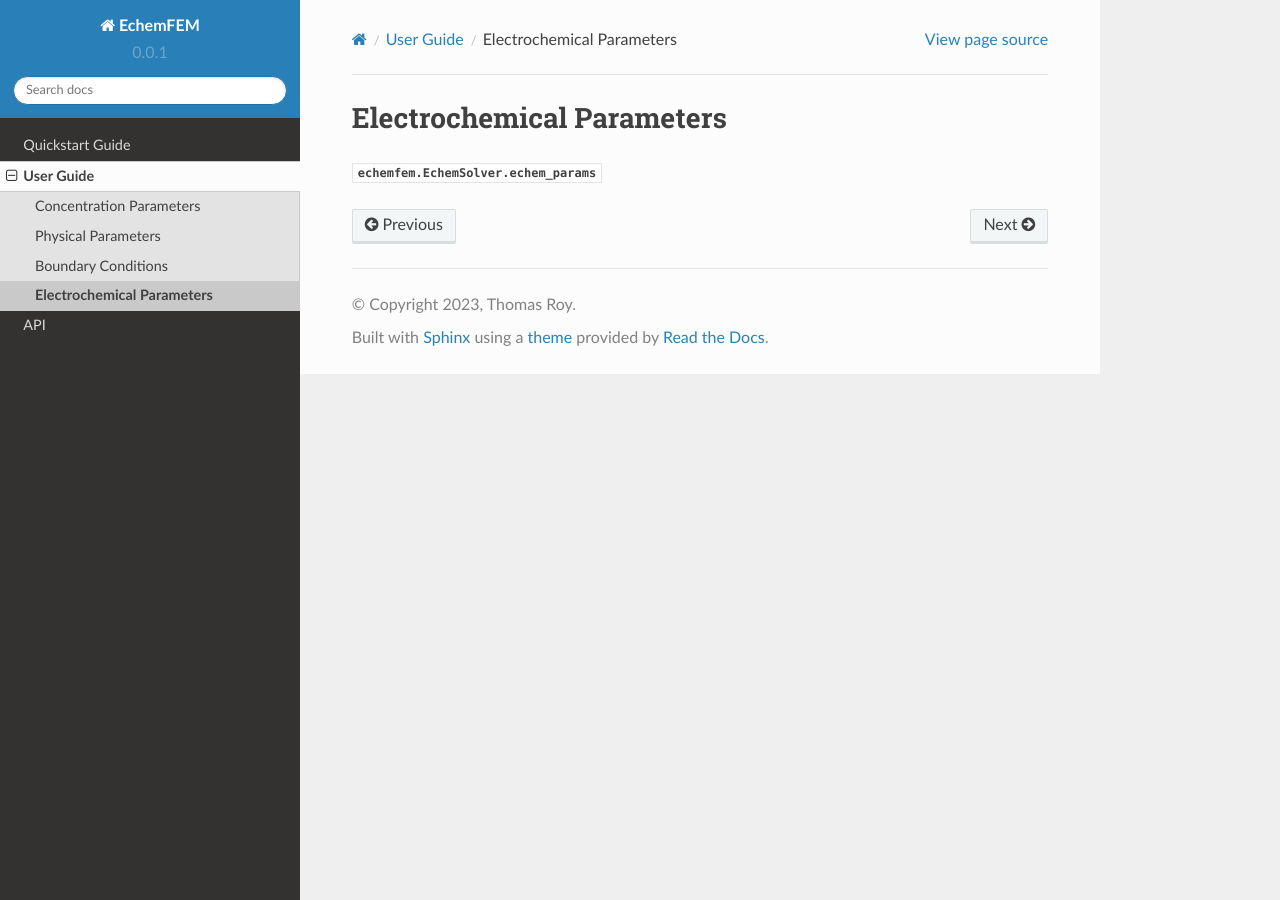
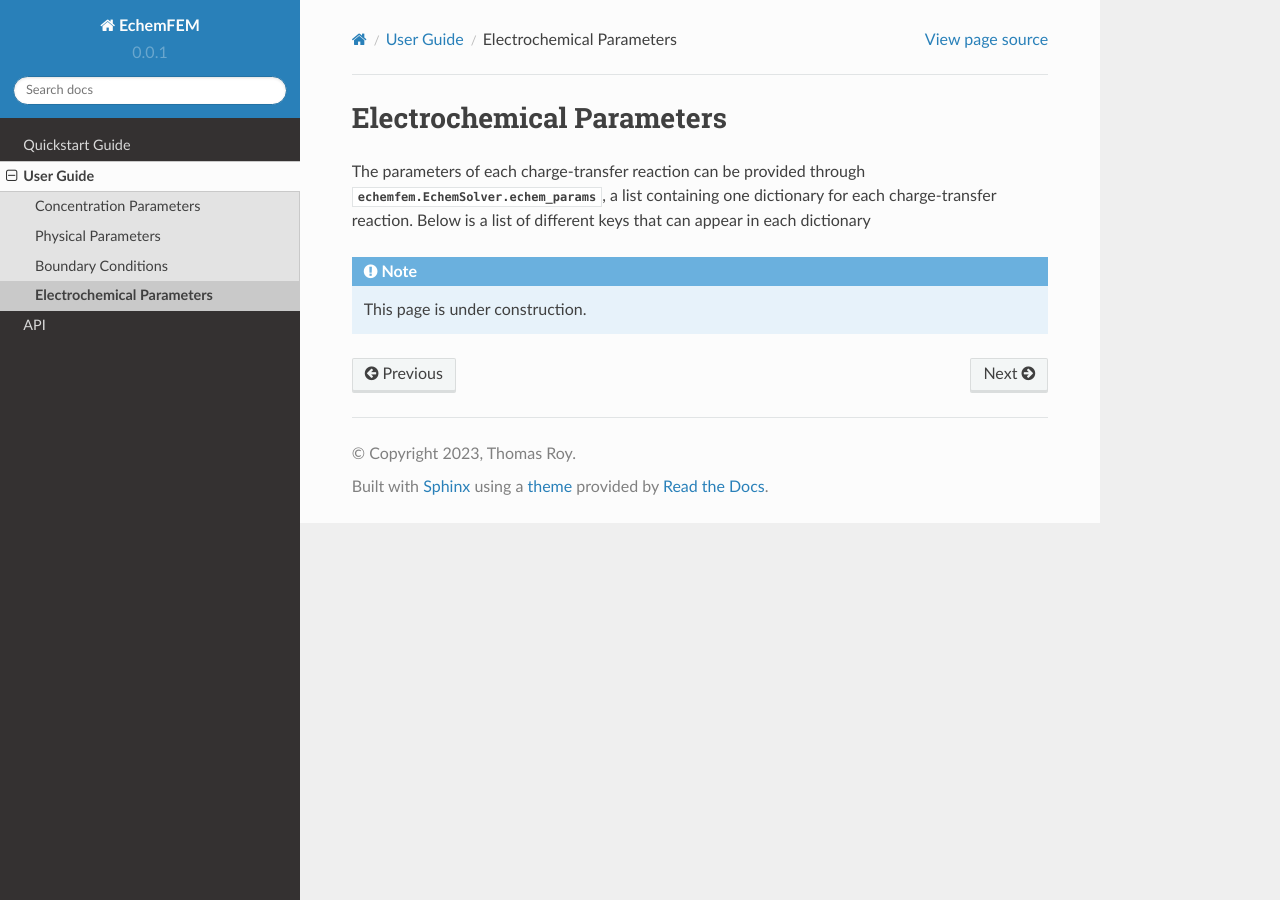
Before and after one commit to LLNL/echemfem, a Sphinx documentation site: the page built from docs/source/user_guide/echem_params.rst, in a window 1280 px wide. Built offline with Sphinx 7.4.7 and the Read the Docs theme 2.0.0, drawn with Linux system fonts in a browser that asks for light colours.

Commit message:
minor description and under construction notes

```diff
--- a/docs/source/user_guide/conc_params.rst
+++ b/docs/source/user_guide/conc_params.rst
@@ -12,3 +12,7 @@ each species. Below is a list of different keys that can appear in each dictiona
 * :Key: ``"bulk"``
   :Type: :py:class:`float`, firedrake expression
   :Description: Concentration at the "bulk". This value is used in :meth:`echemfem.EchemSolver.setup_solver`
+
+.. note::
+
+   This page is under construction.
--- a/docs/source/user_guide/echem_params.rst
+++ b/docs/source/user_guide/echem_params.rst
@@ -1,4 +1,11 @@
 Electrochemical Parameters
 ==========================
 
-:attr:`echemfem.EchemSolver.echem_params`
+The parameters of each charge-transfer reaction can be provided through
+:attr:`echemfem.EchemSolver.echem_params`, a list containing one dictionary for
+each charge-transfer reaction. Below is a list of different keys that can
+appear in each dictionary
+
+.. note::
+
+   This page is under construction.
```
Also changed, not shown: docs/source/user_guide/boundary_conditions.rst (+8 -0 lines), docs/source/user_guide/physical_params.rst (+8 -1 lines), 1 other file.
